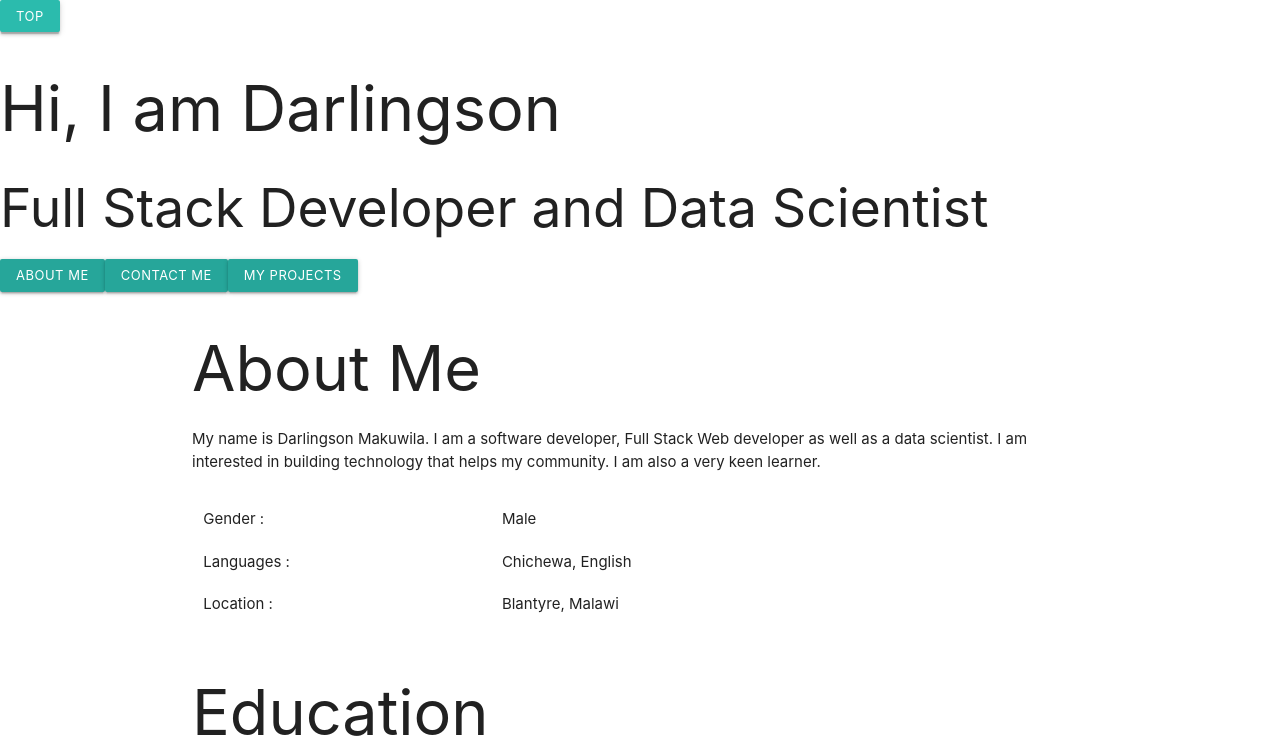
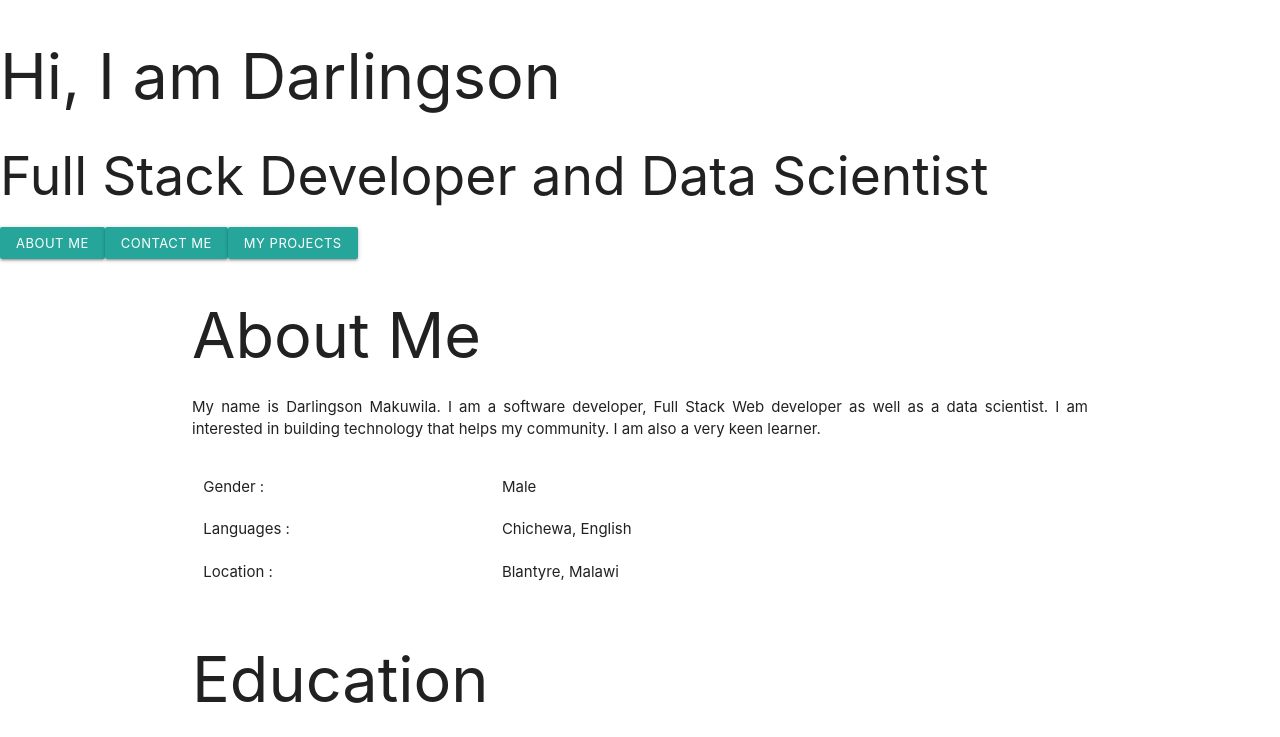
Before and after one commit to darlingson/portfolio_built_with_reactjs, a plain HTML site: page index.html in a window 1280 px wide. Shown: the top 737 px of the page. Drawn offline with nearby package versions, Linux system fonts and the light colour scheme.

Commit message:
Added link to stylesheet

```diff
--- a/index.html
+++ b/index.html
@@ -3,7 +3,8 @@
 <meta name="viewport" content="width=device-width, initial-scale=1" />
 <title>Darlingson|Portfolio</title>
 <!-- Compiled and minified CSS -->
-    <link rel="stylesheet" href="https://cdnjs.cloudflare.com/ajax/libs/materialize/1.0.0/css/materialize.min.css">
+    <link rel="stylesheet" href="https://cdnjs.cloudflare.com/ajax/libs/materialize/1.0.0/css/materialize.min.css"/>
+<link rel="stylesheet" href="style.css"/>
 
     <!-- Compiled and minified JavaScript -->
     <script src="https://cdnjs.cloudflare.com/ajax/libs/materialize/1.0.0/js/materialize.min.js"></script>
```
